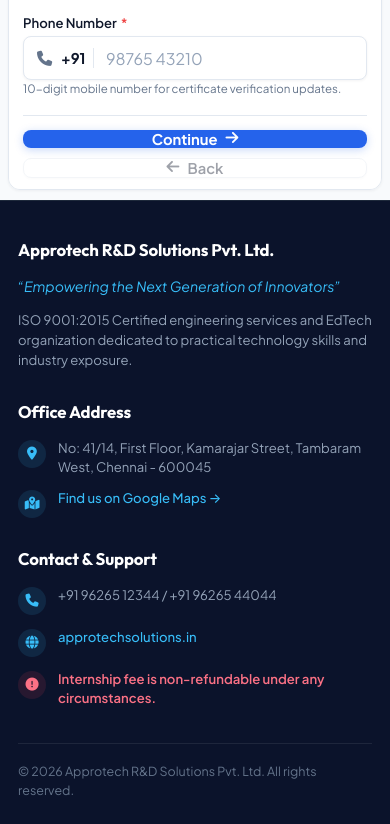
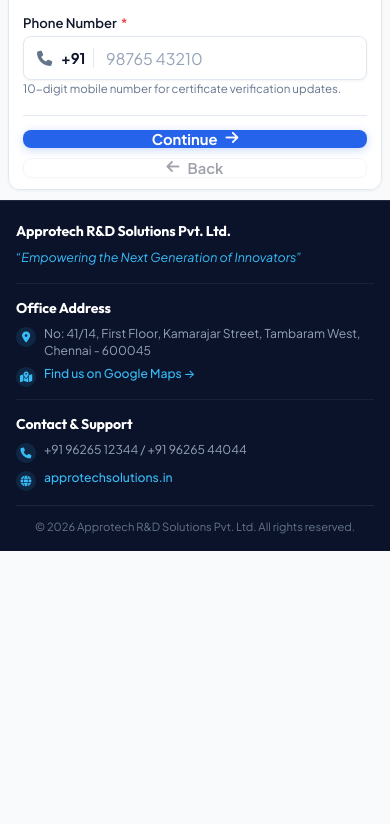
Before and after one commit to Masterminder0046/Approtech_Certificate_Management, a website: page index.html in a window 390 px wide. Shown: the part 633-1457 px from the top of the page. After the commit the page ends 1184 px from the top, so only its background shows below. Drawn offline with Linux system fonts and the light colour scheme.

Commit message:
Fix docx nsdecls import, add soft-delete with QR verification, make footer mobile responsive, and remove fee notice

```diff
--- a/index.html
+++ b/index.html
@@ -778,12 +778,6 @@
                 approtechsolutions.in
               </a>
             </div>
-            <div class="footer-item notice-item">
-              <div class="footer-icon-circle notice">
-                <i class="fa-solid fa-circle-exclamation"></i>
-              </div>
-              <span class="footer-notice-text">Internship fee is non-refundable under any circumstances.</span>
-            </div>
           </div>
         </div>
 
--- a/style.css
+++ b/style.css
@@ -3405,12 +3405,119 @@
 }
 
 @media (max-width: 860px) {
+  .approtech-dark-footer {
+    padding: 28px 20px 20px;
+  }
+
   .footer-grid {
     grid-template-columns: 1fr;
-    gap: 28px;
-  }
+    gap: 20px;
+  }
+
+  .footer-col {
+    padding-bottom: 16px;
+    border-bottom: 1px solid rgba(255, 255, 255, 0.06);
+  }
+
+  .footer-col:last-child {
+    border-bottom: none;
+    padding-bottom: 0;
+  }
+
+  .footer-title {
+    font-size: 0.95rem;
+    margin-bottom: 8px;
+  }
+
+  .footer-motto {
+    font-size: 0.82rem;
+    margin-bottom: 6px;
+  }
+
+  .footer-desc {
+    font-size: 0.78rem;
+    line-height: 1.45;
+  }
+
+  .footer-item {
+    gap: 10px;
+    margin-bottom: 8px;
+  }
+
+  .footer-icon-circle {
+    width: 24px;
+    height: 24px;
+    font-size: 0.75rem;
+  }
+
+  .footer-text,
+  .footer-map-link,
+  .footer-web-link {
+    font-size: 0.8rem;
+    line-height: 1.4;
+  }
+
+  .footer-bottom-bar {
+    margin-top: 20px;
+    padding-top: 14px;
+    font-size: 0.74rem;
+    text-align: center;
+    justify-content: center;
+  }
+}
+
+@media (max-width: 540px) {
   .approtech-dark-footer {
-    padding: 36px 18px 24px;
+    padding: 20px 16px 16px;
+  }
+
+  .footer-grid {
+    gap: 14px;
+  }
+
+  .footer-col {
+    padding-bottom: 12px;
+  }
+
+  /* Keep company info ultra-clean on mobile phones */
+  .footer-col.about-col .footer-desc {
+    display: none;
+  }
+
+  .footer-title {
+    font-size: 0.88rem;
+    margin-bottom: 6px;
+  }
+
+  .footer-motto {
+    font-size: 0.78rem;
+    margin-bottom: 4px;
+  }
+
+  .footer-item {
+    gap: 8px;
+    margin-bottom: 6px;
+  }
+
+  .footer-icon-circle {
+    width: 20px;
+    height: 20px;
+    font-size: 0.68rem;
+  }
+
+  .footer-text,
+  .footer-map-link,
+  .footer-web-link {
+    font-size: 0.76rem;
+  }
+
+  .footer-bottom-bar {
+    margin-top: 14px;
+    padding-top: 12px;
+    font-size: 0.7rem;
+    flex-direction: column;
+    gap: 6px;
+    text-align: center;
   }
 }
 
```
Also changed, not shown: templates/admin.html (+73 -33 lines), templates/student_form.html (+0 -6 lines), 2 other files.
